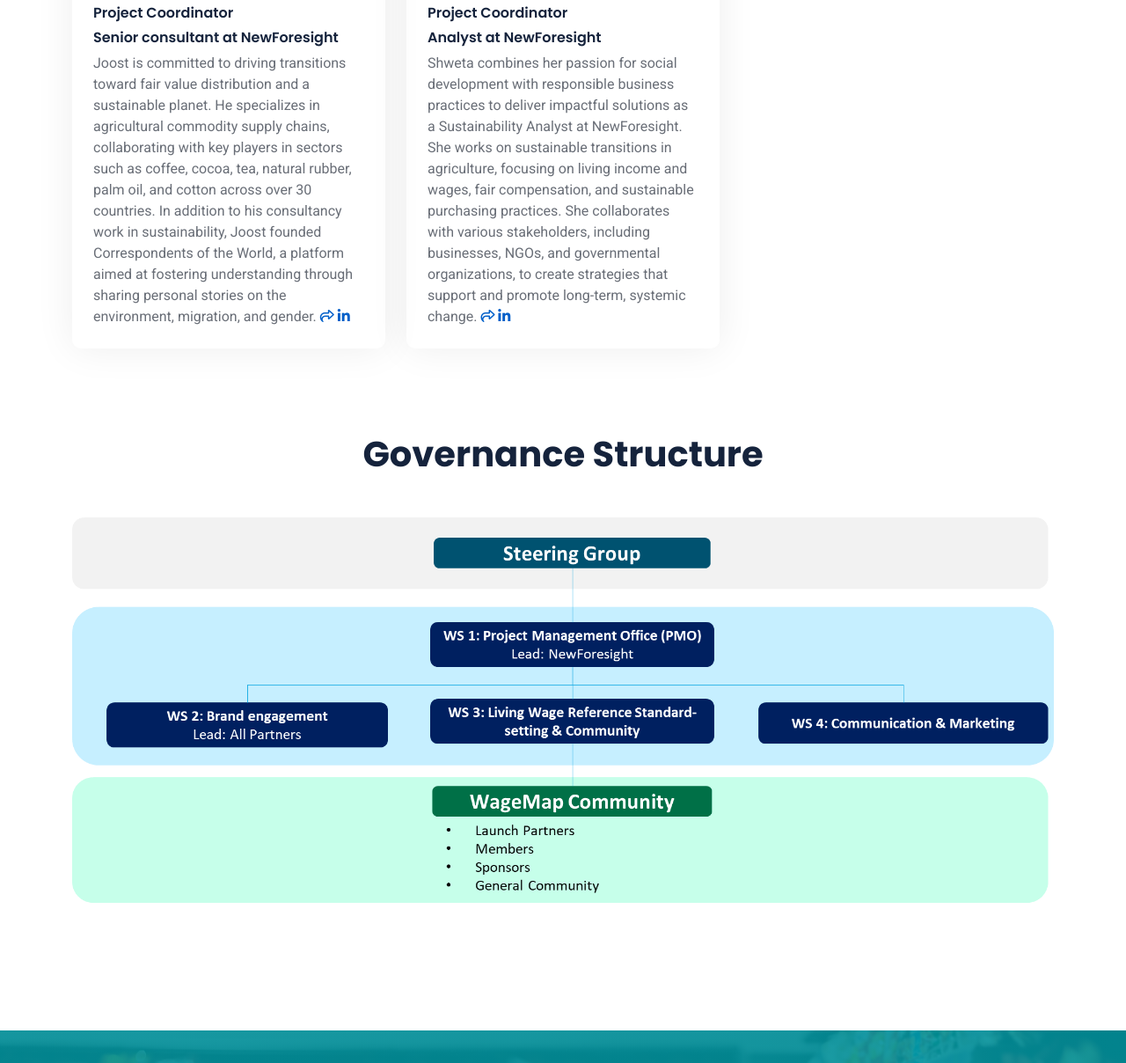
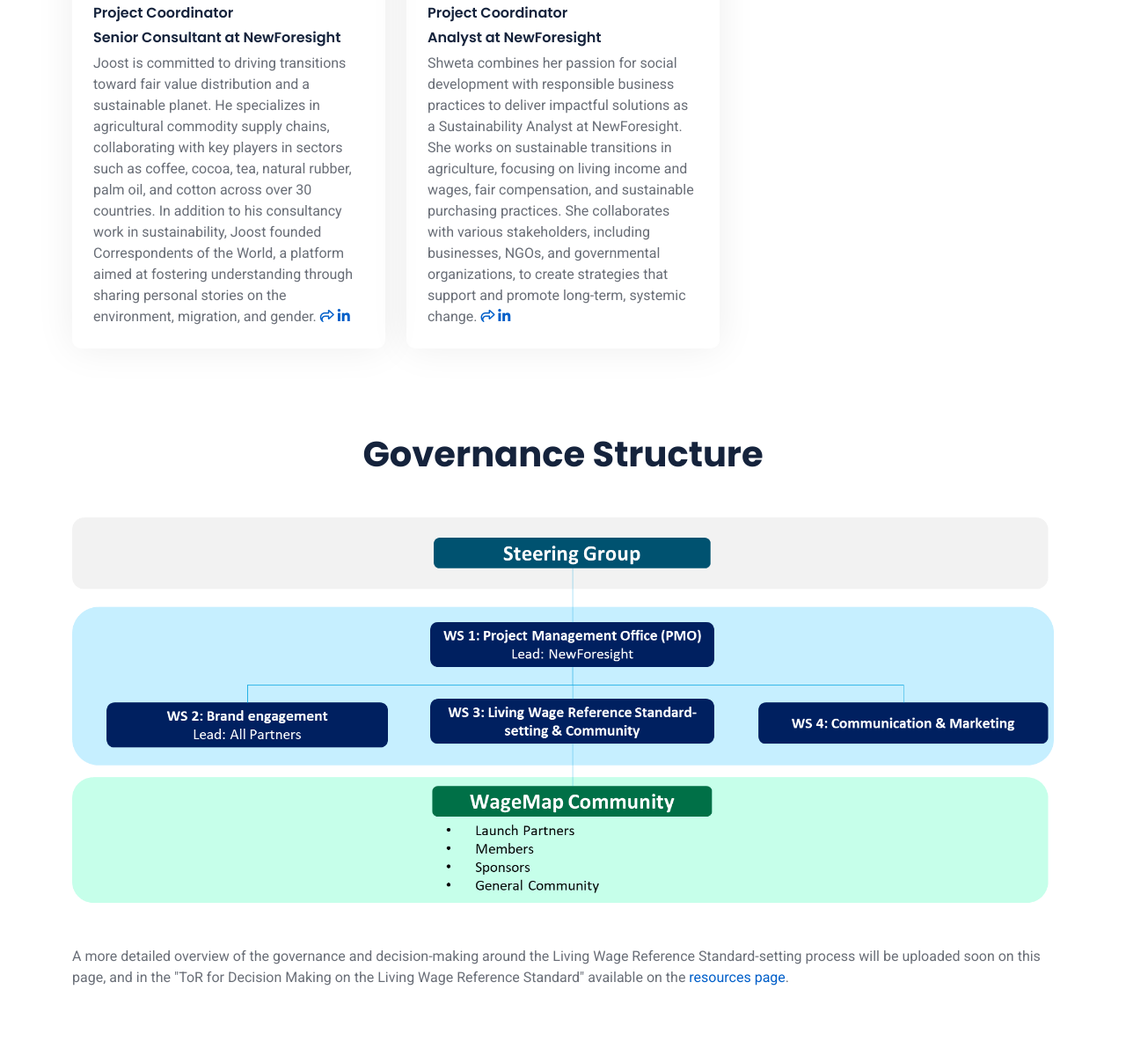
Before and after one commit to wagemap/wagemap.github.io, a plain HTML site: page governance.html in a window 1280 px wide. Shown: the part 5412-6620 px from the top of the page at 88% size. Drawn offline with nearby package versions, Linux system fonts and the light colour scheme; animation ran at ten frames a second; a script that the page names is missing.

Commit message:
Update governance page

```diff
--- a/governance.html
+++ b/governance.html
@@ -549,7 +549,7 @@
               </div>
               <h5>Joost Backer</h5>
               <h6>Project Coordinator</h6>
-              <h6>Senior consultant at NewForesight</h6>
+              <h6>Senior Consultant at NewForesight</h6>
               <span>
                 Joost is committed to driving transitions toward fair value distribution and a sustainable planet. He
                 specializes in agricultural commodity supply chains, collaborating with key players in sectors such as
@@ -611,6 +611,11 @@
         <div class="col-lg-12 col-md-12 wow fadeInUp" data-wow-delay="0.1s">
           <div class="team-photo">
             <img class="img-fluid mb-5" src="img/governance.png" alt="WageMap Governance Structure" />
+            <p>
+              A more detailed overview of the governance and decision-making around the Living Wage Reference
+              Standard-setting process will be uploaded soon on this page, and in the "ToR for Decision Making on the
+              Living Wage Reference Standard" available on the <a href="https://wagemap.org/resources.html" target="_blank">resources page</a>.
+            </p>
           </div>
 
         </div>
```
